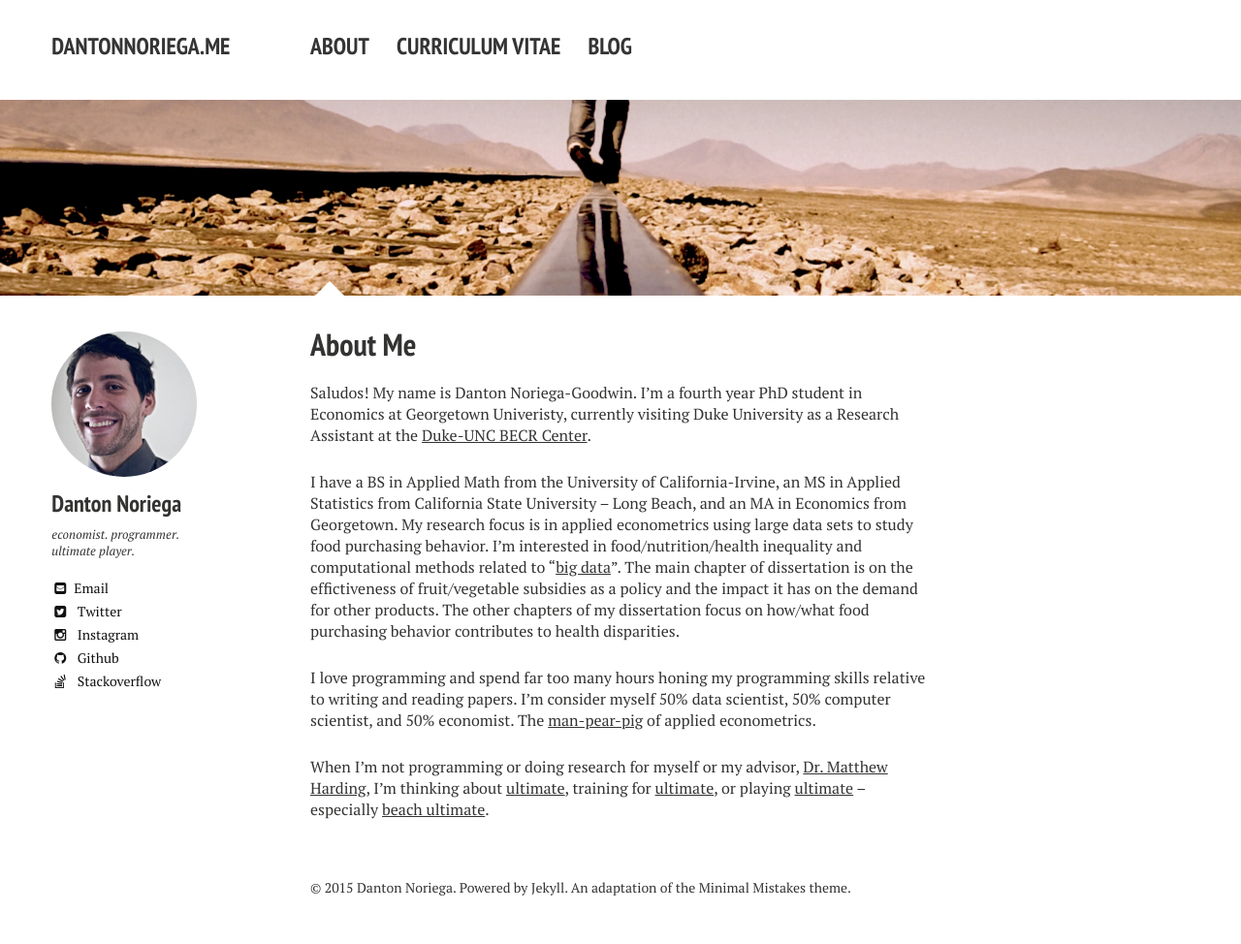
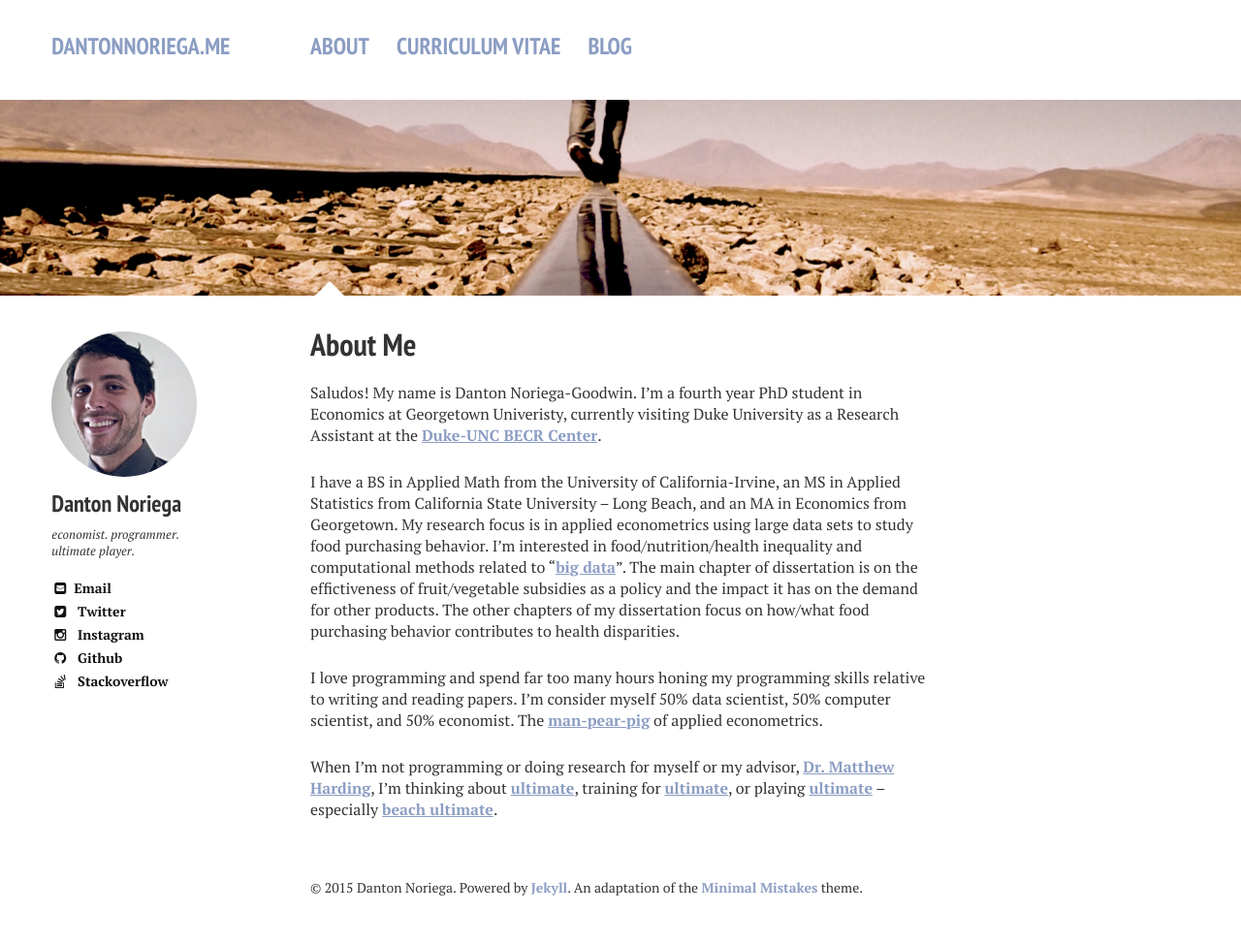
Before and after one commit to dantonnoriega/dantonnoriega.me, a Jekyll site: the page built from index.md, in a window 1280 px wide. Shown: the whole page at 97% size. Built offline with Jekyll 4.4.1, drawn with Linux system fonts in a browser that asks for light colours; Markdown is read by kramdown in place of the engine named in the settings.

Commit message:
changed link color

```diff
--- a/_sass/typography.scss
+++ b/_sass/typography.scss
@@ -34,12 +34,14 @@
 
 a {
 	text-decoration: none;
+    font-weight: bold;
 	color: $link-color;
 	&:visited {
 		color: $linkcolorvisited;
 	}
 	&:hover {
 		color: $linkcolorhover;
+        text-decoration: underline;
 	}
 	&:focus {
 		outline: thin dotted;
--- a/_sass/variables.scss
+++ b/_sass/variables.scss
@@ -52,7 +52,7 @@
 $youtube-color      : #ff3333;
 
 /* links */
-$linkcolor 		    : #343434;
+$linkcolor 		    : #8b9dc3;
 $link-color       : $linkcolor;
 $linkcolorhover 	: darken($linkcolor, 10);
 $linkcolorvisited : lighten($linkcolorhover, 20);
```
